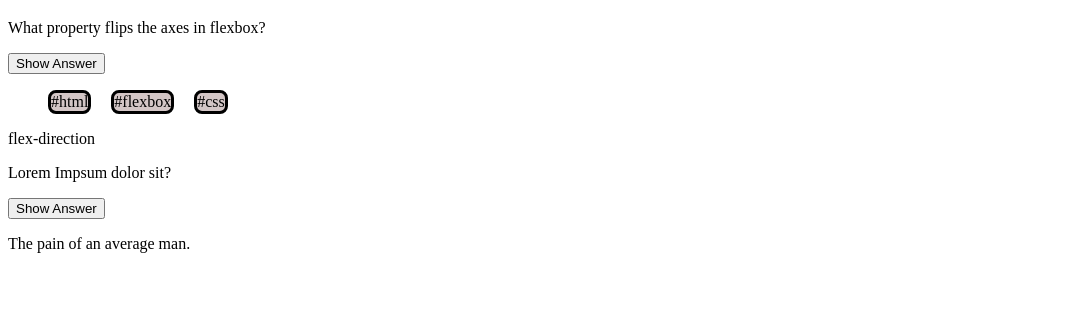
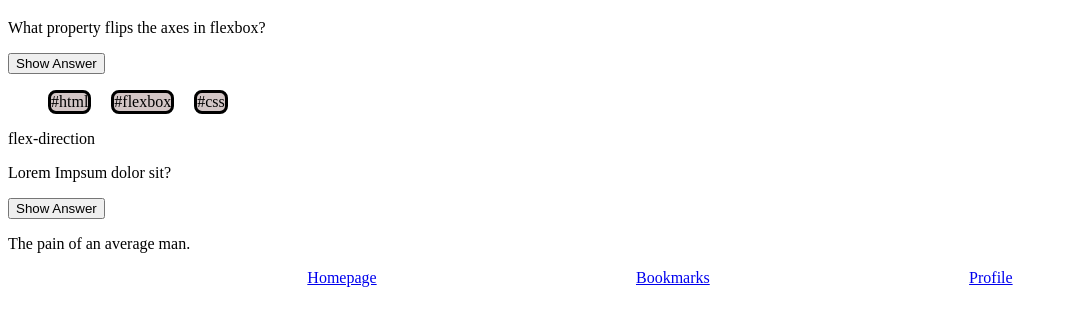
Before and after one commit to predrag-babic/Project1, a plain HTML site: page index.html in a window 1280 px wide. Shown: the part 61-386 px from the top of the page, without its empty margins (0-1068 px from the left). Drawn offline with Linux system fonts and the light colour scheme.

Commit message:
add footer

```diff
--- a/index.html
+++ b/index.html
@@ -35,5 +35,12 @@
         <p>The pain of an average man.</p>
       </div>
     </main>
+    <footer>
+        <div class="navbar">
+          <ul class="navbar-footer">
+            <li><a href="index.html">Homepage</a></li>
+            <li><a href="bookmarks.html">Bookmarks</a></li>
+            <li><a href="profile.html">Profile</a></li>
+            </ul>
   </body>
 </html>
--- a/styles.css
+++ b/styles.css
@@ -10,3 +10,9 @@
   border: solid;
   border-radius: 8px;
 }
+
+.navbar-footer {
+  display: flex;
+  justify-content: space-evenly;
+  list-style: none;
+}
```
